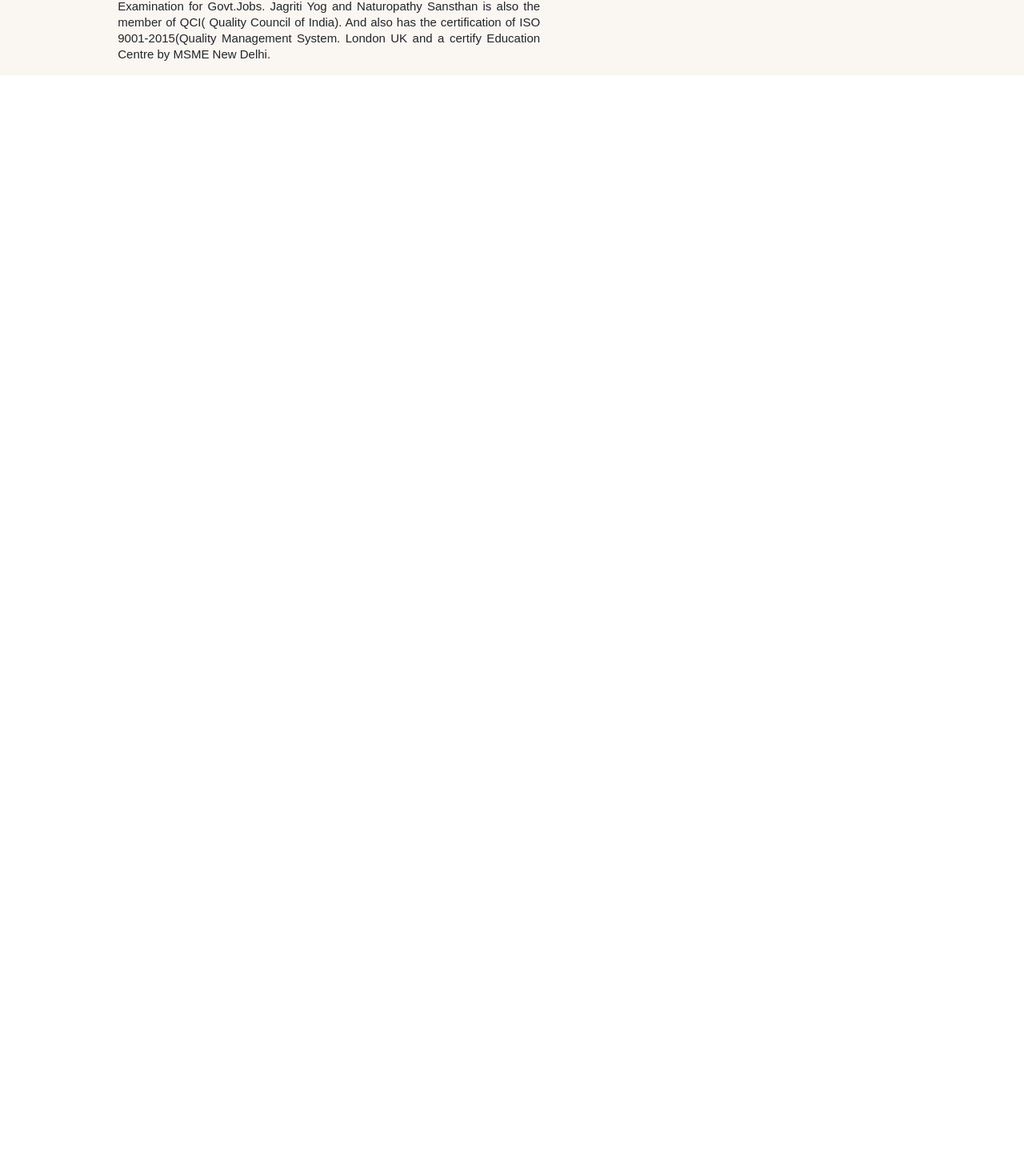
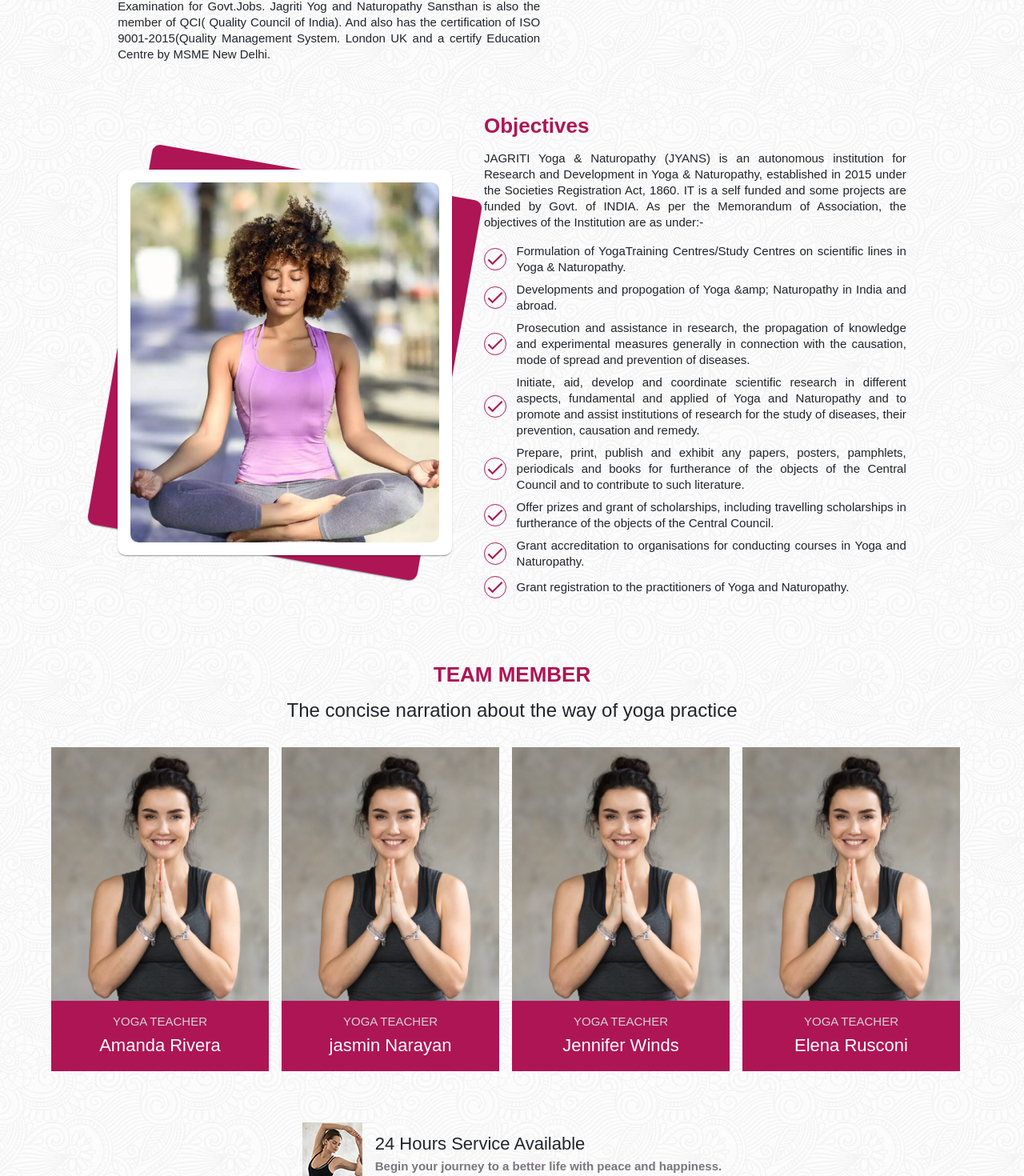
Before and after one commit to pratikwadke02/yoga-jagriti, a React (Create React App) app in the folder client/: page /about in a window 1280 px wide. Shown: the part 812-2282 px from the top of the page at 80% size. Before the commit the page ends 906 px from the top, so only its background shows below. Built offline with nearby package versions, Linux system fonts and the light colour scheme; the HTML template or start-up script is replaced by a standard one.

Commit message:
courses card left

```diff
--- a/client/src/App.js
+++ b/client/src/App.js
@@ -10,9 +10,9 @@
 import {BrowserRouter, Routes, Route} from 'react-router-dom';
 import Career from './views/Career/Career';
 import About from './views/About/About';
-import Naturopathy from './views/Naturopathy/Naturopathy';
-import AccuPressure from './views/AccuPressure/AccuPressure';
-import Pranayam from './views/Pranayam/Pranayam';
+import Naturopathy from './components/Naturopathy/Naturopathy';
+import AccuPressure from './components/AccuPressure/AccuPressure';
+import Pranayam from './components/Pranayam/Pranayam';
 import AboutYoga from './views/AboutYoga/AboutYoga';
 
 function App() {
@@ -26,27 +26,14 @@
         <Route path="/products" element={<Product />} />
         <Route path="/career" element={<Career/>} />
         <Route path="/about" element={<About />} />
-        <Route path="/naturopathy" element={<Naturopathy />}/>
-        <Route path="/accupressure" element={<AccuPressure />} />
-        <Route path ="/pranayam" element={<Pranayam /> }/>
         <Route path="/know-yoga" element={<AboutYoga />} />
-      {/* <Home /> */}
-      {/* <Product /> */}
+      </Routes>
       {/* <Footer /> */}
-      </Routes>
       </BrowserRouter>
     </ThemeProvider>
     </>
   );
 }
 
-// function App() {
-//   return (
-//     <>
-//     {/* <Programs /> */}
-//     <Scaler />
-//     </>
-//   )
-// }
 
 export default App;
--- a/client/src/views/AccuPressure/AccuPressure.jsx
+++ b/client/src/components/AccuPressure/AccuPressure.jsx
@@ -2,20 +2,12 @@
 import React from "react";
 import { theme } from "../../theme";
 import { images } from "../../constants";
-import PictureComponent from "../../components/utils/Picture/PictureComponent";
+import PictureComponent from "../utils/Picture/PictureComponent";
 
 const AccuPressure = () => {
   return (
     <>
-    <Container
-        sx={{
-          maxWidth: { xs: "100%" },
-          pt: 5,
-          backgroundColor: theme.palette.background.light,
-          height: "100%",
-        }}
-      >
-        <Box sx={{zIndex:2, m:'auto',display:'flex', flexDirection:'row-reverse', width:'80%'}}>
+        <Box sx={{zIndex:2, m:'auto',display:'flex', flexDirection:'row-reverse', width:{xs:'100%', md:'80%'}}}>
         <Box sx={{zIndex:2,width:{xs:'160%'}}}>
             <Typography variant="h2" sx={{m:'auto', fontWeight:theme.typography.fontWeightBold, color:theme.palette.primary.main}}>
                 Accu - Pressure
@@ -52,7 +44,6 @@
             <PictureComponent image={images.team_three} size="big" color="dark" />
         </Box>
         </Box>
-      </Container>
     </>
   )
 }
--- /dev/null
+++ b/client/src/components/Objectives/Objectives.jsx
@@ -0,0 +1,79 @@
+import { ListItemIcon, Box, Typography, List, ListItem } from '@mui/material';
+import React from 'react'
+import CheckIcon from "@mui/icons-material/Check";
+import {theme} from '../../theme'
+import {images} from '../../constants'
+import PictureComponent from '../utils/Picture/PictureComponent';
+
+const Objectives = () => {
+
+    const objectives = [
+        {
+            item: "Formulation of YogaTraining Centres/Study Centres on scientific lines in Yoga & Naturopathy."
+        },
+        {
+            item: "Developments and propogation of Yoga &amp; Naturopathy in India and abroad."
+        },
+        {
+            item: "Prosecution and assistance in research, the propagation of knowledge and experimental measures generally in connection with the causation, mode of spread and prevention of diseases."
+        },
+        {
+            item: "Initiate, aid, develop and coordinate scientific research in different aspects, fundamental and applied of Yoga and Naturopathy and to promote and assist institutions of research for the study of diseases, their prevention, causation and remedy."
+        },
+        {
+            item: "Prepare, print, publish and exhibit any papers, posters, pamphlets, periodicals and books for furtherance of the objects of the Central Council and to contribute to such literature."
+        },
+        {
+            item: "Offer prizes and grant of scholarships, including travelling scholarships in furtherance of the objects of the Central Council."
+        },
+        {
+            item: "Grant accreditation to organisations for conducting courses in Yoga and Naturopathy."
+        },
+        {
+            item: "Grant registration to the practitioners of Yoga and Naturopathy."
+        }
+    ];
+
+  return (
+    <>
+    <Box sx={{zIndex:2, m:'auto',display:'flex', flexDirection:{xs:'column', md:'row-reverse'}, width:{xs:'100%', md:'80%'}}}>
+        <Box sx={{zIndex:2,width:{xs:'100%', md:'160%'}}}>
+            <Typography variant="h2" sx={{m:'auto', fontWeight:theme.typography.fontWeightBold, color:theme.palette.primary.main}}>
+                Objectives
+            </Typography>
+            <Typography variant="h6" sx={{mt:2, textAlign: 'justify', textJustify:'inter-word'}}>
+            JAGRITI Yoga & Naturopathy (JYANS) is an autonomous institution for Research and
+Development in Yoga & Naturopathy, established in 2015 under the Societies
+Registration Act, 1860. IT is a self funded and some projects are funded by Govt. of
+INDIA. As per the Memorandum of Association, the objectives of the Institution are as
+under:-
+            </Typography>
+            <List disablePadding sx={{mt:2}}>
+                {objectives.map((item, index) => (
+                    <ListItem disablePadding key={index} sx={{mt:1}}>
+                        <ListItemIcon sx={{
+                            border:
+                              "1px solid" + theme.palette.background.main,
+                            borderRadius: "50%",
+                          }}>
+                            <CheckIcon sx={{color:theme.palette.primary.main}} />
+                        </ListItemIcon>
+                        <Typography variant="h6" sx={{ml:1, textAlign: 'justify', textJustify:'inter-word'}}>
+                            {item.item}
+                        </Typography>
+                    </ListItem>
+                ))}
+            </List>
+        </Box>
+        <Box sx={{pr:5,display:{xs:'none', md:'flex'}, zIndex:2,width:'100%', flexDirection:'row', justifyContent:'center', alignItems:'center'}}>
+            <PictureComponent image={images.team_three} size="big" color="dark" />
+        </Box>
+        <Box sx={{display:{xs:'flex', md:'none'}, mt:4, mb:4, flexDirection:'row', justifyContent:'center'}}>
+                <PictureComponent image={images.team_three} size="small" color="dark" />
+            </Box>
+        </Box>
+    </>
+  )
+}
+
+export default Objectives
--- a/client/src/components/TeamMemberBanner/TeamMemberBanner.jsx
+++ b/client/src/components/TeamMemberBanner/TeamMemberBanner.jsx
@@ -32,10 +32,10 @@
     <>
       <Container sx={{mt:10,display:'flex', flexDirection:'column', alignItems:'center',width:'100%'}}>
         <Box sx={{width:'100%', display:'flex', flexDirection:'column', justifyContent:'center', alignItems:'center'}}>
-          <Typography  variant="h6" sx={{ color:theme.palette.primary.main, fontWeight:theme.typography.fontWeightBold }}>
-            _TEAM MEMBER_
+          <Typography  variant="h2" sx={{ color:theme.palette.primary.main, fontWeight:theme.typography.fontWeightBold }}>
+            TEAM MEMBER
           </Typography>
-          <Typography variant="h1" sx={{mt:2,width:'70vw', textAlign:'center'}}>
+          <Typography variant="h3" sx={{mt:2,width:'70vw', textAlign:'center'}}>
             The concise narration about the way of yoga practice
           </Typography>
         </Box>
@@ -54,7 +54,7 @@
             <Typography variant="h4" sx={{ mb:.25 }}>
             24 Hours Service Available
             </Typography>
-            <Typography  variant="h6" sx={{ fontWeight: theme.typography.fontWeightBold, color:theme.palette.text.light }}>
+            <Typography  variant="h6" sx={{ fontWeight: theme.typography.fontWeightBold, color:theme.palette.text.dark }}>
               Begin your journey to a better life with peace and happiness.
             </Typography>
           </Box>
--- a/client/src/components/utils/TeamCard/TeamCard.jsx
+++ b/client/src/components/utils/TeamCard/TeamCard.jsx
@@ -11,11 +11,11 @@
     <>
     <Box sx={{width:'100%', mr:2, mb:{xs:4, md:0}}}>
           <img src= {image} alt="" style={{width:'100%', height:'auto'}} />
-        <Box sx={{width:'100%', backgroundColor:theme.palette.background.light, p:2, textAlign:'center'}}>
-            <Typography variant='h6' sx={{color:theme.palette.primary.main }}>
+        <Box sx={{width:'100%', backgroundColor:theme.palette.background.main, p:2, textAlign:'center'}}>
+            <Typography variant='h6' sx={{color:theme.palette.text.light }}>
                 {role}
             </Typography>
-            <Typography variant='h4' sx={{mt:.5}}>{name}</Typography>
+            <Typography variant='h4' sx={{mt:.5, color:theme.palette.background.default}}>{name}</Typography>
         </Box>
     </Box>
     </>
--- a/client/src/constants/images.js
+++ b/client/src/constants/images.js
@@ -26,6 +26,7 @@
 import pattern_two from '../assets/pattern_two.png';
 import bg_product from '../assets/bg_product.png';
 import bg_pattern from '../assets/bg_pattern.png';
+import pattern_three from '../assets/pattern_three.jpeg';
 
 export default {
     slider_1,
@@ -56,4 +57,5 @@
     pattern_two,
     bg_product,
     bg_pattern,
+    pattern_three
 }
--- a/client/src/views/About/About.jsx
+++ b/client/src/views/About/About.jsx
@@ -4,23 +4,24 @@
 import { images } from "../../constants";
 import PictureComponent from "../../components/utils/Picture/PictureComponent";
 import './About.css';
+import Objectives from "../../components/Objectives/Objectives";
+import TeamMemberBanner from "../../components/TeamMemberBanner/TeamMemberBanner";
 
 const About = () => {
   return (
     <>
       <Container
         sx={{
-          pb:2,
+          pb:8,
           maxWidth: { xs: "100%" },
           pt: 5,
           backgroundColor: theme.palette.background.light,
+          backgroundImage: `url(${images.pattern_three})`,
           height: "100%",
           minHeight: "95vh",
         }}
-
-        className="container"
       >
-        <Box sx={{zIndex:2, m:'auto',display:'flex', flexDirection:'row', width:'80%'}}>
+        <Box sx={{zIndex:2, m:'auto',display:'flex', flexDirection:'row', width:{xs:'100%', md:'80%'}}}>
         <Box sx={{zIndex:2,width:{xs:'160%'}}}>
             <Typography variant="h2" sx={{m:'auto', fontWeight:theme.typography.fontWeightBold, color:theme.palette.primary.main}}>
                 About
@@ -82,6 +83,12 @@
             <PictureComponent image={images.team_three} size="big" color="dark" />
         </Box>
         </Box>
+        <Box sx={{mt:8}}>
+            <Objectives />
+        </Box>
+        <Box>
+            <TeamMemberBanner />
+        </Box>
       </Container>
     </>
   );
--- a/client/src/views/Career/Career.jsx
+++ b/client/src/views/Career/Career.jsx
@@ -239,8 +239,7 @@
                           <CheckIcon
                             sx={{ color: theme.palette.background.default }}
                           />
-                        </ListItemIcon>{" "}
-                        ,
+                        </ListItemIcon>
                         <ListItemText>
                           <Typography
                             variant="h6"
--- a/client/src/views/Home/Home.jsx
+++ b/client/src/views/Home/Home.jsx
@@ -19,7 +19,6 @@
       <CoursesComponnent />
       <MidBannerThree />
       <MidBannerFour />
-      <TeamMemberBanner />
       <MidBannerFive />
       <BottomBanner />
     </div>
```
Also changed, not shown: client/src/components/Naturopathy/Naturopathy.jsx (renamed from client/src/views/Naturopathy/Naturopathy.jsx, +3 -12 lines), client/src/components/Pranayam/Pranayam.jsx (renamed from client/src/views/Pranayam/Pranayam.jsx, +3 -12 lines), client/src/views/AboutYoga/AboutYoga.jsx (+8 -9 lines), client/src/assets/pattern_three.jpeg (added).
